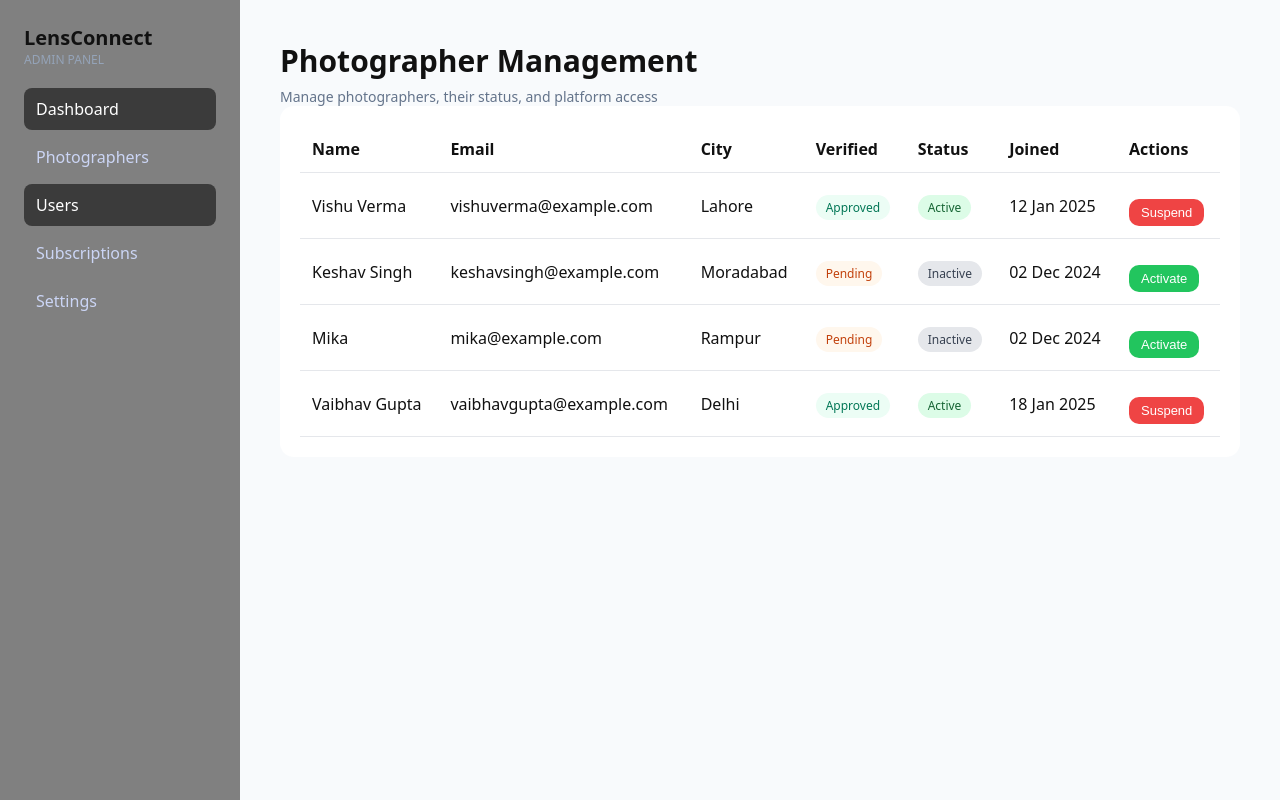
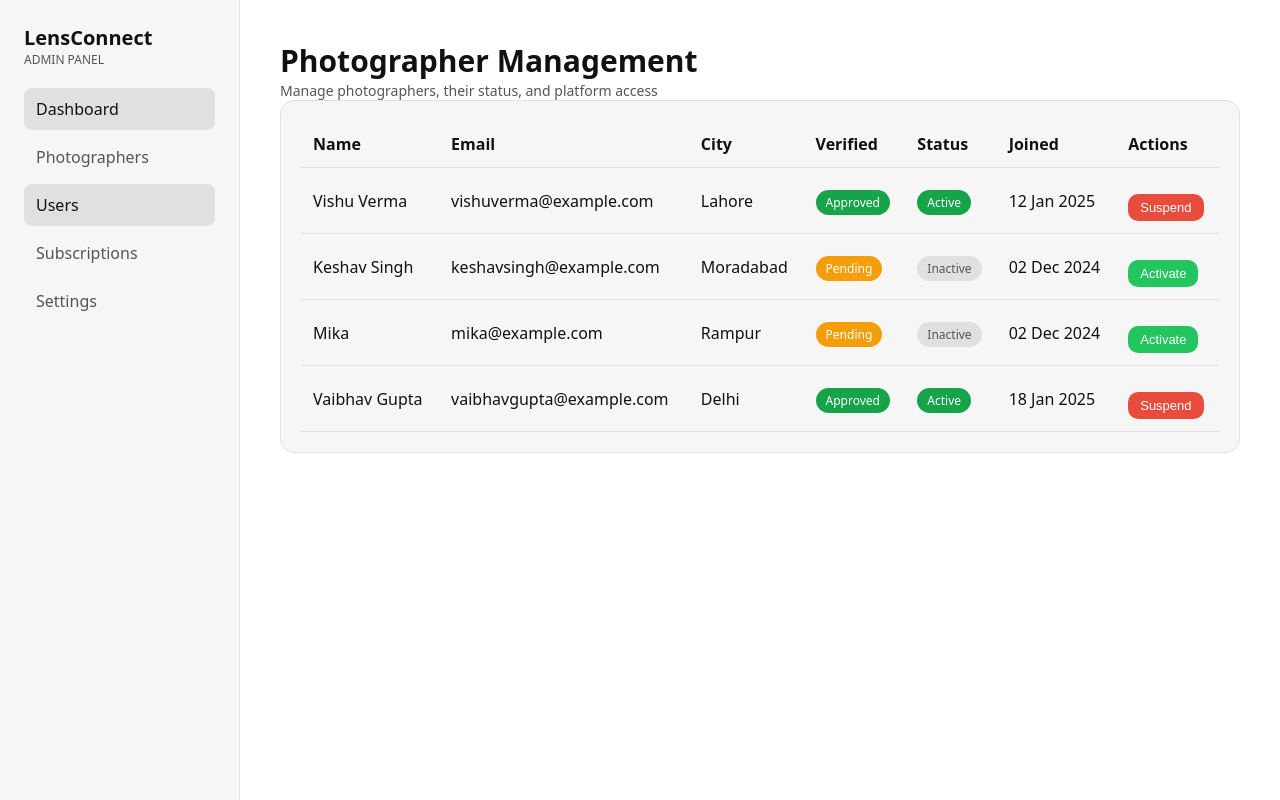
Before and after one commit to keshav2446/free, a React (Vite) app in the folder free/: page /admin/users in a window 1280 px wide. Built offline with nearby package versions, Linux system fonts and the light colour scheme.

Commit message:
admin dark theme

```diff
--- a/free/src/components/footer/footer.css
+++ b/free/src/components/footer/footer.css
@@ -2,9 +2,9 @@
    FOOTER
 ========================= */
 .footer {
-  background: #f8fafc;
+  background: transparent;              /* 🔥 body controls bg */
   padding: 70px 20px 30px;
-  border-top: 1px solid #e5e7eb;
+  border-top: 1px solid var(--border);   /* ✅ FIX */
 }
 
 .footer-container {
@@ -21,13 +21,13 @@
 .footer-brand h3 {
   font-size: 1.4rem;
   font-weight: 700;
-  color: #0f172a;
+  color: var(--text);                    /* ✅ FIX */
 }
 
 .footer-brand p {
   margin-top: 12px;
   font-size: 0.9rem;
-  color: #475569;
+  color: var(--muted-text);              /* ✅ FIX */
   max-width: 260px;
   line-height: 1.6;
 }
@@ -48,16 +48,17 @@
   justify-content: center;
   width: 38px;
   height: 38px;
-  background: #f1f5f9;
+  background: var(--card);               /* ✅ FIX */
   border-radius: 50%;
+  border: 1px solid var(--border);
   transition: background 0.2s ease, transform 0.2s ease,
     box-shadow 0.2s ease;
 }
 
 .social-icons a:hover {
-  background: #e2e8f0;
+  background: var(--border);
   transform: translateY(-2px);
-  box-shadow: 0 6px 14px rgba(0, 0, 0, 0.12);
+  box-shadow: 0 6px 14px rgba(0, 0, 0, 0.25);
 }
 
 .social-icons img {
@@ -79,20 +80,20 @@
   font-size: 1rem;
   font-weight: 600;
   margin-bottom: 14px;
-  color: #0f172a;
+  color: var(--text);                    /* ✅ FIX */
 }
 
 .footer-column a {
   display: block;
   font-size: 0.9rem;
-  color: #475569;
+  color: var(--muted-text);              /* ✅ FIX */
   text-decoration: none;
   margin-bottom: 10px;
   transition: color 0.2s ease;
 }
 
 .footer-column a:hover {
-  color: #0ea5e9;
+  color: var(--primary);                 /* ✅ FIX */
 }
 
 /* =========================
@@ -102,8 +103,8 @@
   text-align: center;
   margin-top: 50px;
   font-size: 0.85rem;
-  color: #64748b;
-  border-top: 1px solid #e5e7eb;
+  color: var(--muted-text);              /* ✅ FIX */
+  border-top: 1px solid var(--border);   /* ✅ FIX */
   padding-top: 20px;
 }
 
--- a/free/src/pages/admin/AdminSettings.jsx
+++ b/free/src/pages/admin/AdminSettings.jsx
@@ -1,15 +1,48 @@
+import { useEffect, useState } from "react";
 import "./admin.css";
 
 const AdminSettings = () => {
+  // 🌙 GLOBAL THEME STATE
+  const [darkMode, setDarkMode] = useState(
+    document.body.classList.contains("dark")
+  );
+
+  // 🌙 APPLY THEME
+  useEffect(() => {
+    if (darkMode) {
+      document.body.classList.add("dark");
+      localStorage.setItem("theme", "dark");
+    } else {
+      document.body.classList.remove("dark");
+      localStorage.setItem("theme", "light");
+    }
+  }, [darkMode]);
+
   return (
     <div className="admin-page">
       <div className="admin-header">
         <h1>Platform Settings</h1>
-        <p className="muted">
-          Manage global platform configurations
-        </p>
+        <p className="muted">Manage global platform configurations</p>
       </div>
 
+      {/* 🌙 THEME TOGGLE CARD */}
+      <div className="admin-card settings-card">
+        <h3>Appearance</h3>
+
+        <p className="muted">
+          Control how the admin panel looks for all admins
+        </p>
+
+        <button
+          className="admin-btn primary"
+          style={{ marginTop: "12px" }}
+          onClick={() => setDarkMode(!darkMode)}
+        >
+          {darkMode ? "☀ Switch to Light Mode" : "🌙 Switch to Dark Mode"}
+        </button>
+      </div>
+
+      {/* ⚙️ GENERAL SETTINGS */}
       <div className="admin-card settings-card">
         <h3>General Settings</h3>
 
--- a/free/src/pages/admin/admin.css
+++ b/free/src/pages/admin/admin.css
@@ -1,20 +1,92 @@
-/* PAGE */
-.admin-page {
-  padding: 32px;
+/* =======================
+   ADMIN LAYOUT
+======================= */
+
+.admin-layout {
+  display: flex;
+  min-height: 100vh;
+  background: transparent; /* 🔥 body controls bg */
 }
 
-/* HEADER */
-.admin-header h1 {
-  font-size: 28px;
+/* =======================
+   SIDEBAR
+======================= */
+
+.admin-sidebar {
+  width: 240px;
+  background: var(--card);
+  color: var(--text);
+  padding: 24px;
+  border-right: 1px solid var(--border);
+}
+
+.admin-sidebar h2 {
+  font-size: 20px;
+  color: var(--text);
+}
+
+.admin-role {
+  font-size: 12px;
+  color: var(--muted-text);
+  margin-bottom: 20px;
+}
+
+.admin-sidebar nav a {
+  display: block;
+  padding: 10px 12px;
+  border-radius: 8px;
+  color: var(--muted-text);
+  text-decoration: none;
   margin-bottom: 6px;
 }
 
+.admin-sidebar nav a.active,
+.admin-sidebar nav a:hover {
+  background: var(--border);
+  color: var(--text);
+}
+
+/* =======================
+   CONTENT
+======================= */
+
+.admin-content {
+  flex: 1;
+  background: transparent; /* 🔥 IMPORTANT */
+}
+
+/* =======================
+   PAGE
+======================= */
+
+.admin-page {
+  padding: 40px;
+  color: var(--text);
+}
+
+/* =======================
+   HEADER
+======================= */
+
+.admin-header h1 {
+  font-size: 30px;
+  font-weight: 600;
+  color: var(--text);
+}
+
 .muted {
-  color: #64748b;
+  color: var(--muted-text);
   font-size: 14px;
 }
 
-/* STATS GRID */
+.admin-header .muted {
+  max-width: 520px;
+}
+
+/* =======================
+   STATS GRID
+======================= */
+
 .admin-stats-grid {
   display: grid;
   grid-template-columns: repeat(auto-fit, minmax(220px, 1fr));
@@ -23,10 +95,10 @@
 }
 
 .admin-stat-card {
-  background: #ffffff;
+  background: var(--card);
   padding: 20px;
   border-radius: 14px;
-  box-shadow: 0 10px 25px rgba(0,0,0,0.05);
+  border: 1px solid var(--border);
 }
 
 .stat-value {
@@ -37,10 +109,13 @@
 
 .stat-hint {
   font-size: 13px;
-  color: #808080;
+  color: var(--muted-text);
 }
 
-/* ACTION GRID */
+/* =======================
+   ACTION GRID
+======================= */
+
 .admin-actions-grid {
   display: grid;
   grid-template-columns: repeat(auto-fit, minmax(280px, 1fr));
@@ -49,11 +124,15 @@
 }
 
 .admin-action-card {
-  background: #ffffff;
+  background: var(--card);
   padding: 22px;
   border-radius: 14px;
-  box-shadow: 0 10px 25px rgba(0,0,0,0.05);
+  border: 1px solid var(--border);
 }
+
+/* =======================
+   BUTTONS
+======================= */
 
 .admin-btn {
   margin-top: 14px;
@@ -61,22 +140,41 @@
   border-radius: 10px;
   border: none;
   cursor: pointer;
-  background: #e2e8f0;
+  background: var(--border);
+  color: var(--text);
   font-weight: 500;
 }
 
 .admin-btn.primary {
-  background: #696969;
+  background: var(--primary);
   color: #ffffff;
 }
 
-/* ACTIVITY */
+.admin-btn.success {
+  background: #22c55e;
+  color: white;
+}
+
+.admin-btn.danger {
+  background: var(--danger);
+  color: white;
+}
+
+.admin-btn.small {
+  padding: 6px 12px;
+  font-size: 13px;
+}
+
+/* =======================
+   CARDS / ACTIVITY
+======================= */
+
 .admin-card {
-  background: #ffffff;
+  background: var(--card);
   margin-top: 32px;
   padding: 24px;
   border-radius: 14px;
-  box-shadow: 0 10px 25px rgba(0,0,0,0.05);
+  border: 1px solid var(--border);
 }
 
 .activity-list {
@@ -87,103 +185,19 @@
 
 .activity-list li {
   padding: 10px 0;
-  border-bottom: 1px solid #f1f5f9;
+  border-bottom: 1px solid var(--border);
   font-size: 14px;
 }
 
-
-.admin-layout {
-  display: flex;
-  min-height: 100vh;
-}
-
-.admin-sidebar {
-  width: 240px;
-  background: #808080;
-  color: #ffffff;
-  padding: 24px;
-}
-
-.admin-sidebar h2 {
-  font-size: 20px;
-}
-
-.admin-role {
-  font-size: 12px;
-  color: #94a3b8;
-  margin-bottom: 20px;
-}
-
-.admin-sidebar nav a {
-  display: block;
-  padding: 10px 12px;
-  border-radius: 8px;
-  color: #cbd5f5;
-  text-decoration: none;
-  margin-bottom: 6px;
-}
-
-.admin-sidebar nav a.active,
-.admin-sidebar nav a:hover {
-  background: #3B3B3B;
-  color: #ffffff;
-}
-
-.admin-content {
-  flex: 1;
-  background: #f8fafc;
-}
-
-.admin-table {
-  width: 100%;
-  border-collapse: collapse;
-}
-
-.admin-table th,
-.admin-table td {
-  padding: 14px;
-  border-bottom: 1px solid #e5e7eb;
-  text-align: left;
-}
-
-.status {
-  padding: 4px 10px;
-  border-radius: 999px;
-  font-size: 12px;
-  font-weight: 500;
-}
-
-.status.active {
-  background: #dcfce7;
-  color: #166534;
-}
-
-.status.blocked,
-.status.danger {
-  background: #fee2e2;
-  color: #991b1b;
-}
-
-.status.warning {
-  background: #fef3c7;
-  color: #92400e;
-}
-
-.status.muted {
-  background: #e5e7eb;
-  color: #374151;
-}
-
-.admin-btn.small {
-  padding: 6px 12px;
-  font-size: 13px;
-}
-
+/* =======================
+   TABLE
+======================= */
 
 .admin-table-card {
-  background: #fff;
+  background: var(--card);
   padding: 20px;
   border-radius: 14px;
+  border: 1px solid var(--border);
 }
 
 .admin-table {
@@ -194,126 +208,110 @@
 .admin-table th,
 .admin-table td {
   padding: 12px;
-  border-bottom: 1px solid #e5e7eb;
+  border-bottom: 1px solid var(--border);
+  text-align: left;
+  color: var(--text);
 }
+
+/* =======================
+   STATUS BADGES
+======================= */
 
 .status {
   padding: 4px 10px;
   border-radius: 20px;
   font-size: 12px;
   text-transform: capitalize;
+  font-weight: 500;
 }
 
-.status.pending {
-  background: #fff7ed;
-  color: #c2410c;
+.status.active,
+.status.approved {
+  background: #16a34a;
+  color: #ffffff;
 }
 
-.status.approved {
-  background: #ecfdf5;
-  color: #047857;
+.status.pending,
+.status.warning {
+  background: #f59e0b;
+  color: #ffffff;
 }
 
-.status.rejected {
-  background: #fef2f2;
-  color: #b91c1c;
+.status.blocked,
+.status.rejected,
+.status.danger {
+  background: var(--danger);
+  color: #ffffff;
 }
 
-.admin-btn.success {
-  background: #22c55e;
-  color: white;
+.status.muted {
+  background: var(--border);
+  color: var(--muted-text);
 }
 
-.admin-btn.danger {
-  background: #ef4444;
-  color: white;
-}
+/* =======================
+   SETTINGS
+======================= */
 
-
-/* .......... */
-
-/* =============================
-   ADMIN SETTINGS – IMPROVED UI
-============================= */
-
-/* PAGE SPACING */
-.admin-page {
-  padding: 40px;
-}
-
-/* SETTINGS CARD */
 .admin-card.settings-card {
   max-width: 720px;
   margin-top: 24px;
 }
 
-/* FORM LAYOUT */
 .admin-card.settings-card form {
   display: flex;
   flex-direction: column;
   gap: 18px;
 }
 
-/* LABELS */
 .admin-card.settings-card label {
   font-size: 13px;
   font-weight: 500;
-  color: #374151;
+  color: var(--muted-text);
   margin-bottom: 6px;
 }
 
-/* INPUTS & SELECTS */
 .admin-card.settings-card input,
 .admin-card.settings-card select {
   width: 100%;
   padding: 10px 12px;
   border-radius: 10px;
-  border: 1px solid #e5e7eb;
+  border: 1px solid var(--border);
   font-size: 14px;
-  background: #ffffff;
+  background: var(--card);
+  color: var(--text);
 }
 
 .admin-card.settings-card input:focus,
 .admin-card.settings-card select:focus {
   outline: none;
-  border-color: #696969;
-  box-shadow: 0 0 0 2px rgba(105,105,105,0.15);
+  border-color: var(--primary);
+  box-shadow: 0 0 0 2px color-mix(in srgb, var(--primary) 20%, transparent);
 }
 
-/* FIELD GROUP */
 .admin-field {
   display: flex;
   flex-direction: column;
 }
 
-/* SAVE BUTTON */
-.admin-card.settings-card .admin-btn.primary {
-  align-self: flex-start;
-  padding: 10px 20px;
-  font-size: 14px;
-  border-radius: 10px;
-}
+/* =======================
+   RESPONSIVE
+======================= */
 
-/* HEADER IMPROVEMENT */
-.admin-header h1 {
-  font-size: 30px;
-  font-weight: 600;
-}
-
-.admin-header .muted {
-  max-width: 520px;
-}
-
-/* RESPONSIVE */
 @media (max-width: 768px) {
   .admin-page {
     padding: 24px;
+  }
+
+  .admin-layout {
+    flex-direction: column;
+  }
+
+  .admin-sidebar {
+    width: 100%;
   }
 
   .admin-card.settings-card {
     max-width: 100%;
   }
 }
-
-
-/* .................. */
```
Also changed, not shown: free/src/components/navbar/navbar.css (+33 -28 lines).
